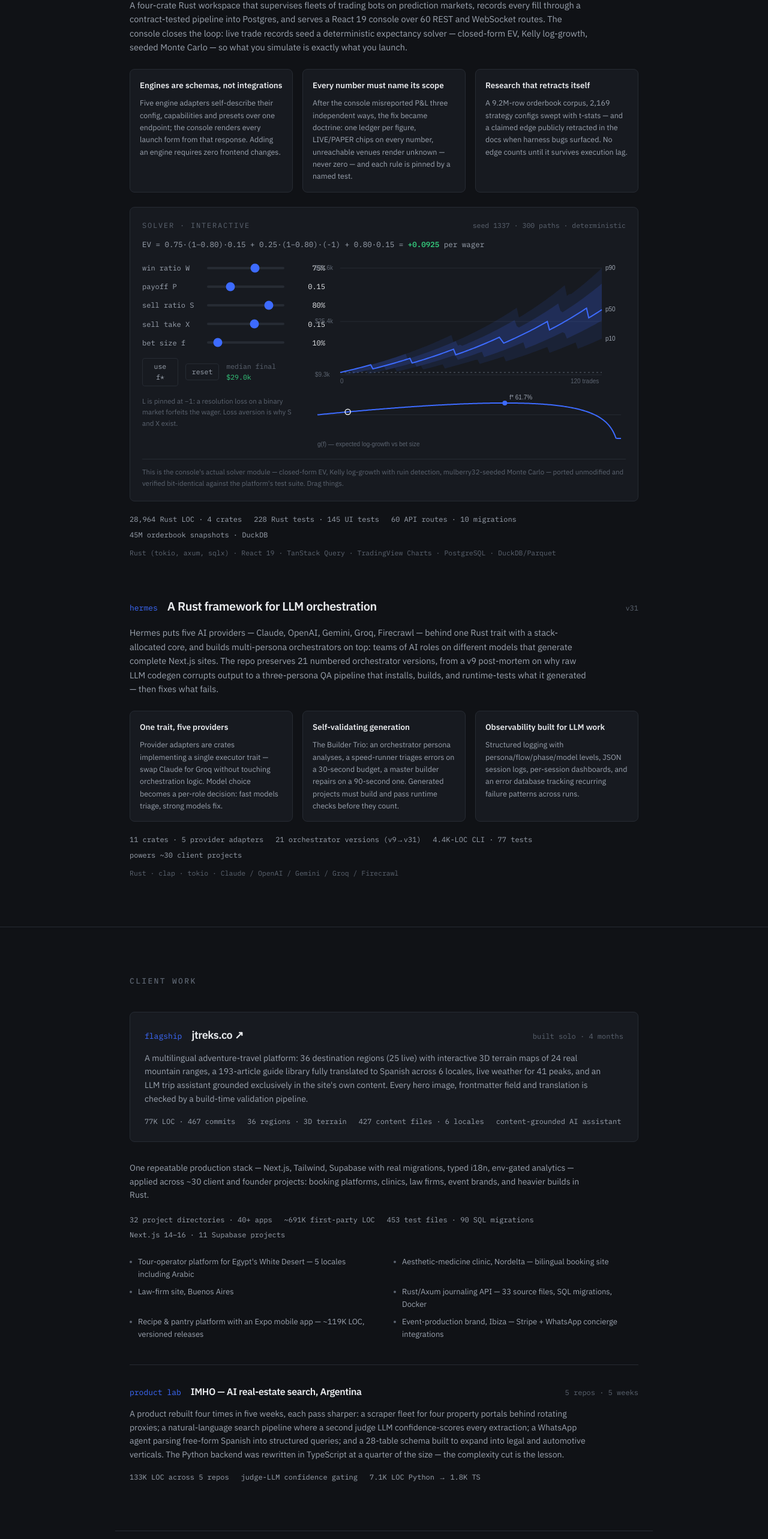
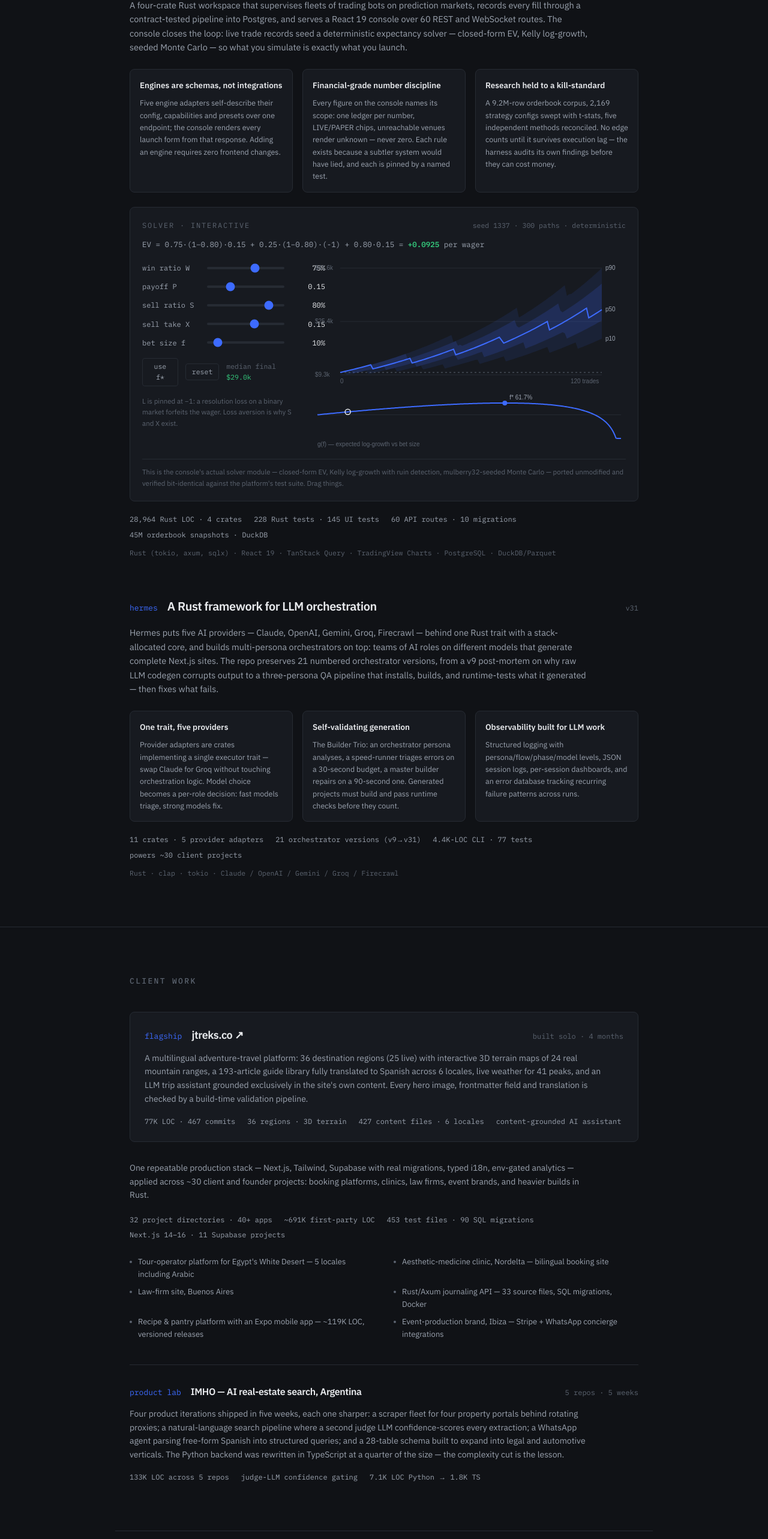
Before and after one commit to JulianIrigoyen/julian-portfolio, a Next.js app: page / in a window 1280 px wide. Shown: the part 1600-4166 px from the top of the page at 60% size. Built offline with nearby package versions, Linux system fonts and the light colour scheme.

Commit message:
Copy: capability leads, rigor closes — no self-deprecating headlines
Co-Authored-By: Claude Fable 5 <noreply@anthropic.com>

```diff
--- a/app/sections/Fleet.tsx
+++ b/app/sections/Fleet.tsx
@@ -95,7 +95,7 @@ export default function Fleet() {
             </span>
           </div>
           <p className="mt-3 max-w-3xl text-[14px] leading-relaxed text-ink-2">
-            A product rebuilt four times in five weeks, each pass sharper: a
+            Four product iterations shipped in five weeks, each one sharper: a
             scraper fleet for four property portals behind rotating proxies; a
             natural-language search pipeline where a second judge LLM
             confidence-scores every extraction; a WhatsApp agent parsing
--- a/app/sections/Systems.tsx
+++ b/app/sections/Systems.tsx
@@ -58,14 +58,14 @@ const SYSTEMS: System[] = [
           "Five engine adapters self-describe their config, capabilities and presets over one endpoint; the console renders every launch form from that response. Adding an engine requires zero frontend changes.",
       },
       {
-        title: "Every number must name its scope",
+        title: "Financial-grade number discipline",
         detail:
-          "After the console misreported P&L three independent ways, the fix became doctrine: one ledger per figure, LIVE/PAPER chips on every number, unreachable venues render unknown — never zero — and each rule is pinned by a named test.",
+          "Every figure on the console names its scope: one ledger per number, LIVE/PAPER chips, unreachable venues render unknown — never zero. Each rule exists because a subtler system would have lied, and each is pinned by a named test.",
       },
       {
-        title: "Research that retracts itself",
+        title: "Research held to a kill-standard",
         detail:
-          "A 9.2M-row orderbook corpus, 2,169 strategy configs swept with t-stats — and a claimed edge publicly retracted in the docs when harness bugs surfaced. No edge counts until it survives execution lag.",
+          "A 9.2M-row orderbook corpus, 2,169 strategy configs swept with t-stats, five independent methods reconciled. No edge counts until it survives execution lag — the harness audits its own findings before they can cost money.",
       },
     ],
     metrics: [
```
